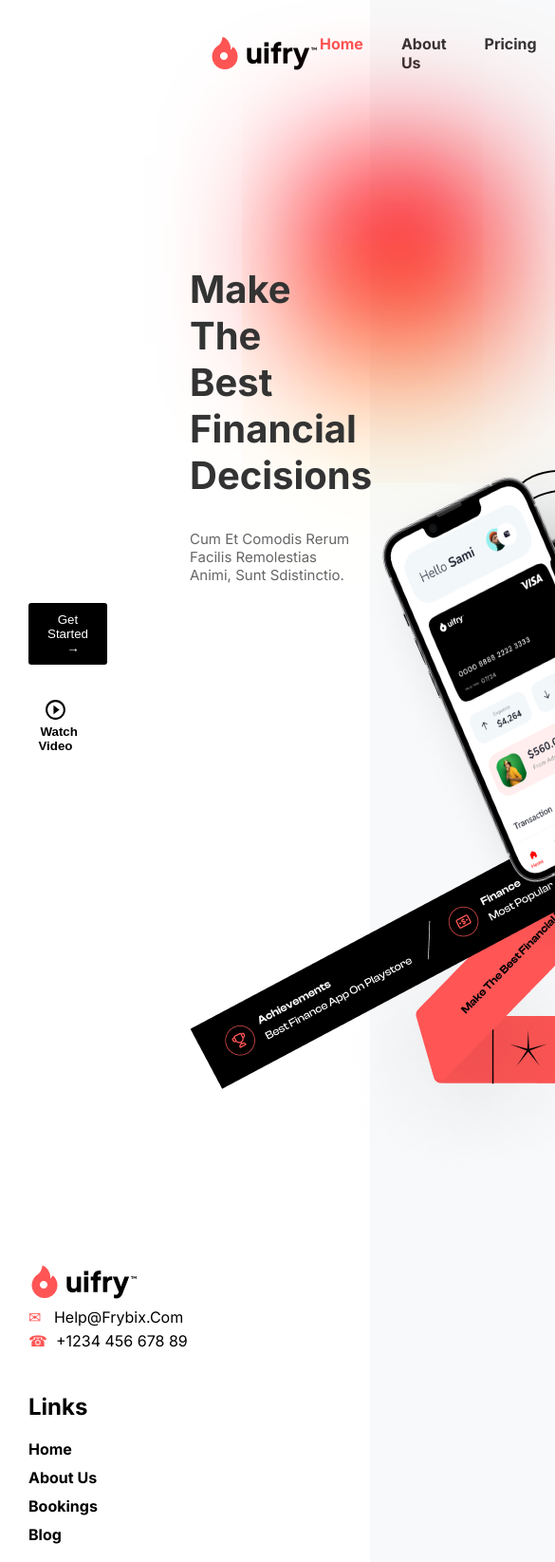
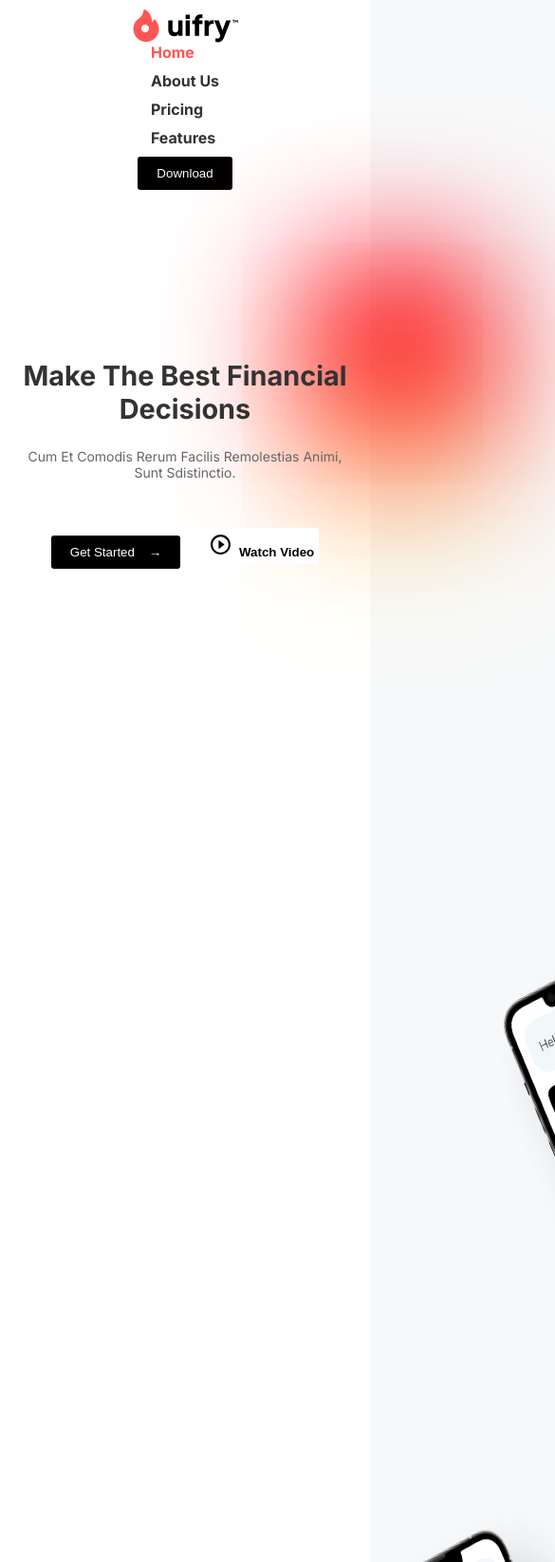
Before and after one commit to ignPauL/Batch-Systems, a plain HTML site: page index.html in a window 390 px wide. Shown: the top 1645 px of the page at 95% size, 585 px wide, since content can reach past the window. Drawn offline with Linux system fonts and the light colour scheme.

Commit message:
1st commit

```diff
--- a/style.css
+++ b/style.css
@@ -352,3 +352,96 @@ footer {
 .fnewsletter p{
     font-weight:bold;
 }
+
+
+@media (max-width: 768px) {
+    .logo {
+        margin-left: 2rem;
+    }
+    nav ul {
+        gap: 20px;
+        margin-right: 2rem;
+    }
+    .download {
+        margin-right: 2rem;
+    }
+    .hero h1, .hero p {
+        margin-left: 1rem;
+        max-width: none;
+        text-align: center;
+    }
+    .cta-buttons {
+        margin-right: 0;
+        text-align: center;
+    }
+    .phone-container {
+        width: 100%;
+        height: auto;
+    }
+    .phone {
+        position: relative;
+        width: 80%;
+        height: auto;
+        margin: 20px auto;
+    }
+    .circle {
+        display: none;
+    }
+    .line {
+        margin-left: 1rem;
+        margin-top: 2rem;
+    }
+    .gradient-container, .phone-gradient {
+        display: none;
+    }
+}
+
+/* For mobile phones */
+@media (max-width: 480px) {
+    header {
+        flex-direction: column;
+        padding: 10px;
+    }
+    .logo {
+        margin: 0;
+    }
+    nav ul {
+        flex-direction: column;
+        gap: 10px;
+        margin: 0;
+    }
+    .download {
+        margin: 10px 0;
+    }
+    .hero h1 {
+        font-size: 1.8em;
+        margin-left: 0;
+    }
+    .hero p {
+        font-size: 14px;
+        margin-left: 0;
+    }
+    .cta-buttons {
+        flex-direction: column;
+        gap: 10px;
+        margin-right: 0;
+    }
+    .phone-container {
+        width: 100%;
+        height: auto;
+    }
+    .phone {
+        position: relative;
+        width: 100%;
+        height: auto;
+        margin: 20px 0;
+    }
+    .footer-container {
+        flex-direction: column;
+        align-items: center;
+    }
+    .footer-section {
+        width: 100%;
+        text-align: center;
+    }
+}
```
Also changed, not shown: 1 other file.
